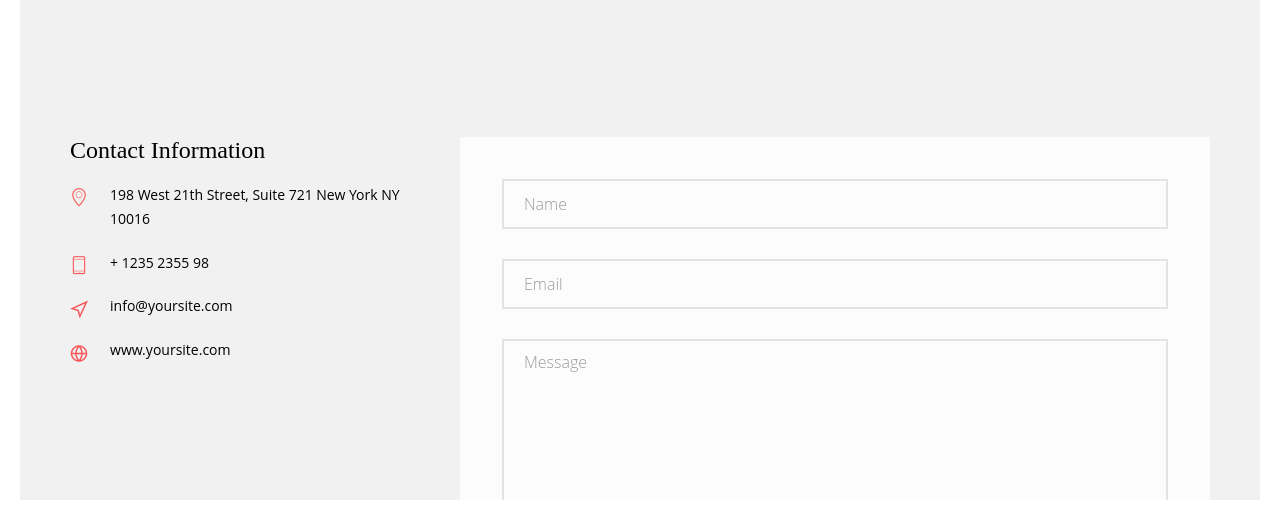
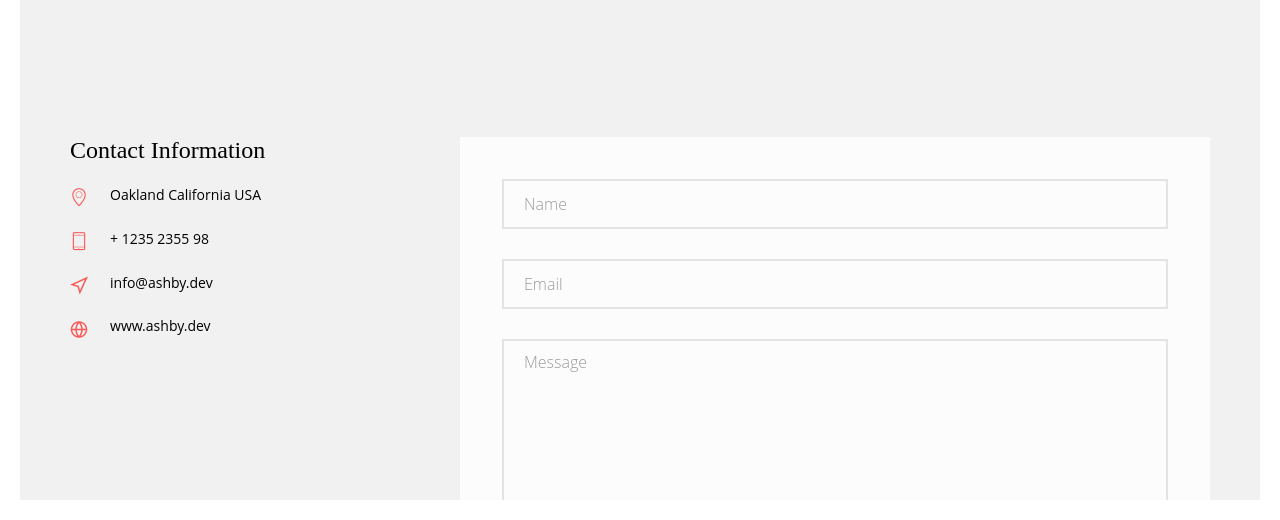
Before and after one commit to ckashby/ashby, a plain HTML site: page contact.html in a window 1280 px wide. Shown: the part 280-800 px from the top of the page. Drawn offline with Linux system fonts and the light colour scheme; files whose address does not match are found by name.

Commit message:
update contact info

```diff
--- a/contact.html
+++ b/contact.html
@@ -90,10 +90,10 @@
 				<div class="col-md-4 animate-box">
 					<h3>Contact Information</h3>
 					<ul class="contact-info">
-						<li><i class="icon-location4"></i>198 West 21th Street, Suite 721 New York NY 10016</li>
+						<li><i class="icon-location4"></i>Oakland California USA</li>
 						<li><i class="icon-phone3"></i>+ 1235 2355 98</li>
-						<li><i class="icon-location3"></i><a href="#">info@yoursite.com</a></li>
-						<li><i class="icon-globe2"></i><a href="#">www.yoursite.com</a></li>
+						<li><i class="icon-location3"></i><a href="#">info@ashby.dev</a></li>
+						<li><i class="icon-globe2"></i><a href="#">www.ashby.dev</a></li>
 					</ul>
 				</div>
 				<div class="col-md-8 animate-box">
```
